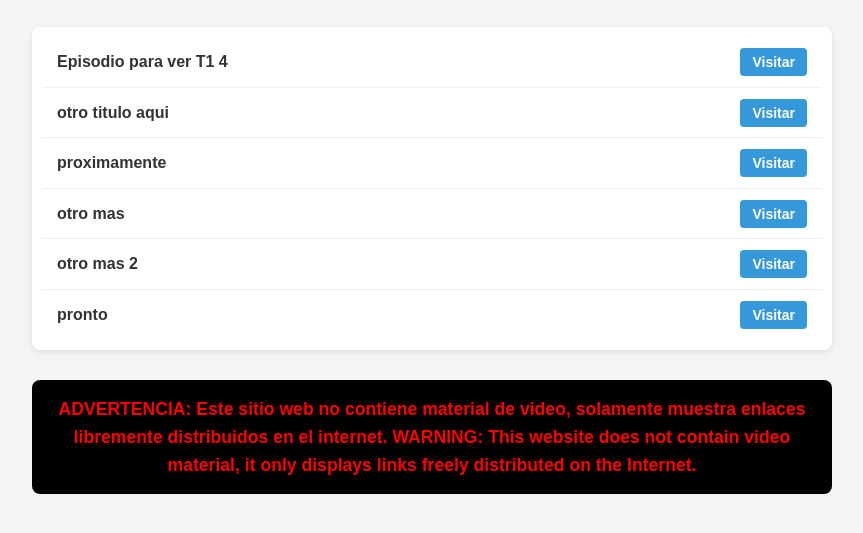
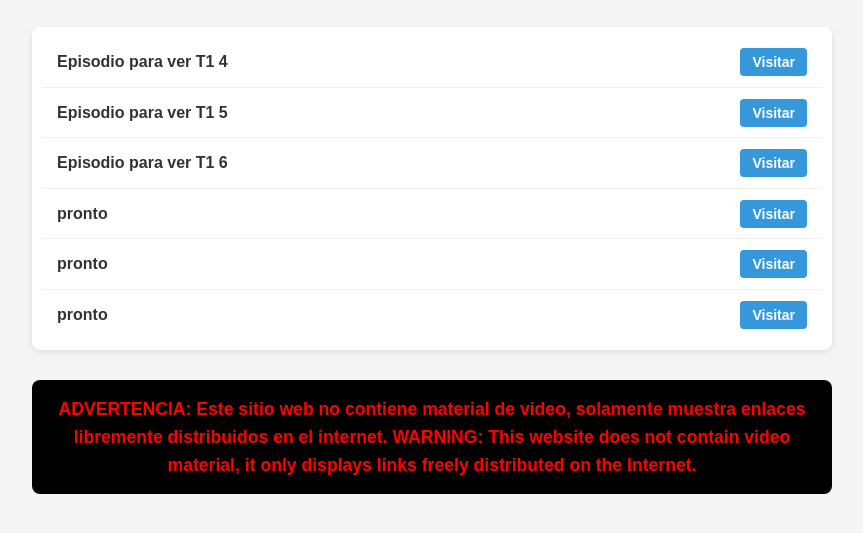
Before and after one commit to normanrobert/normanrobert.github.io, a plain HTML site: page index.html in a window 1280 px wide. Shown: the part 137-670 px from the top of the page, without its empty margins (208-1071 px from the left). Drawn offline with Linux system fonts and the light colour scheme.

Commit message:
Update index.html

```diff
--- a/index.html
+++ b/index.html
@@ -105,28 +105,28 @@
         </div>
 
         <div class="enlace">
-            <div class="enlace-titulo">otro titulo aqui</div>
+            <div class="enlace-titulo">Episodio para ver T1 5</div>
             <div class="enlace-boton">
-                <a href="https://mundotropiolo.net/ciudad-perdida" target="_blank">Visitar</a>
+                <a href="https://heatherwholeinvolve.com/pt0w6txhglka" target="_blank">Visitar</a>
             </div>
         </div>
 
         <div class="enlace">
-            <div class="enlace-titulo">proximamente</div>
+            <div class="enlace-titulo">Episodio para ver T1 6</div>
             <div class="enlace-boton">
-                <a href="https://tropiolo-fan.org/secreto" target="_blank">Visitar</a>
+                <a href="https://heatherwholeinvolve.com/8gidxohqfvui" target="_blank">Visitar</a>
             </div>
         </div>
 
         <div class="enlace">
-            <div class="enlace-titulo">otro mas</div>
+            <div class="enlace-titulo">pronto</div>
             <div class="enlace-boton">
                 <a href="https://bosquetropiolo.com" target="_blank">Visitar</a>
             </div>
         </div>
 
         <div class="enlace">
-            <div class="enlace-titulo">otro mas 2</div>
+            <div class="enlace-titulo">pronto</div>
             <div class="enlace-boton">
                 <a href="https://tropiolo-estrellas.net" target="_blank">Visitar</a>
             </div>
```
